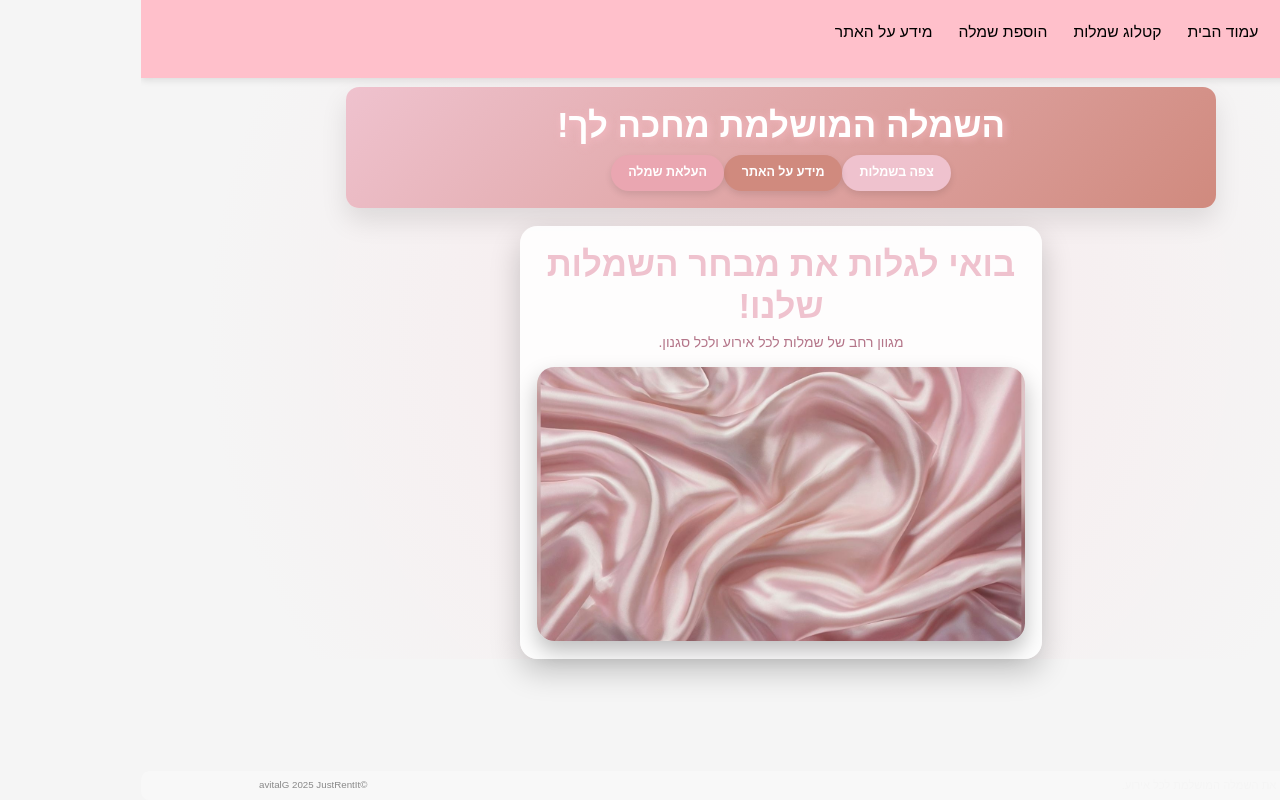
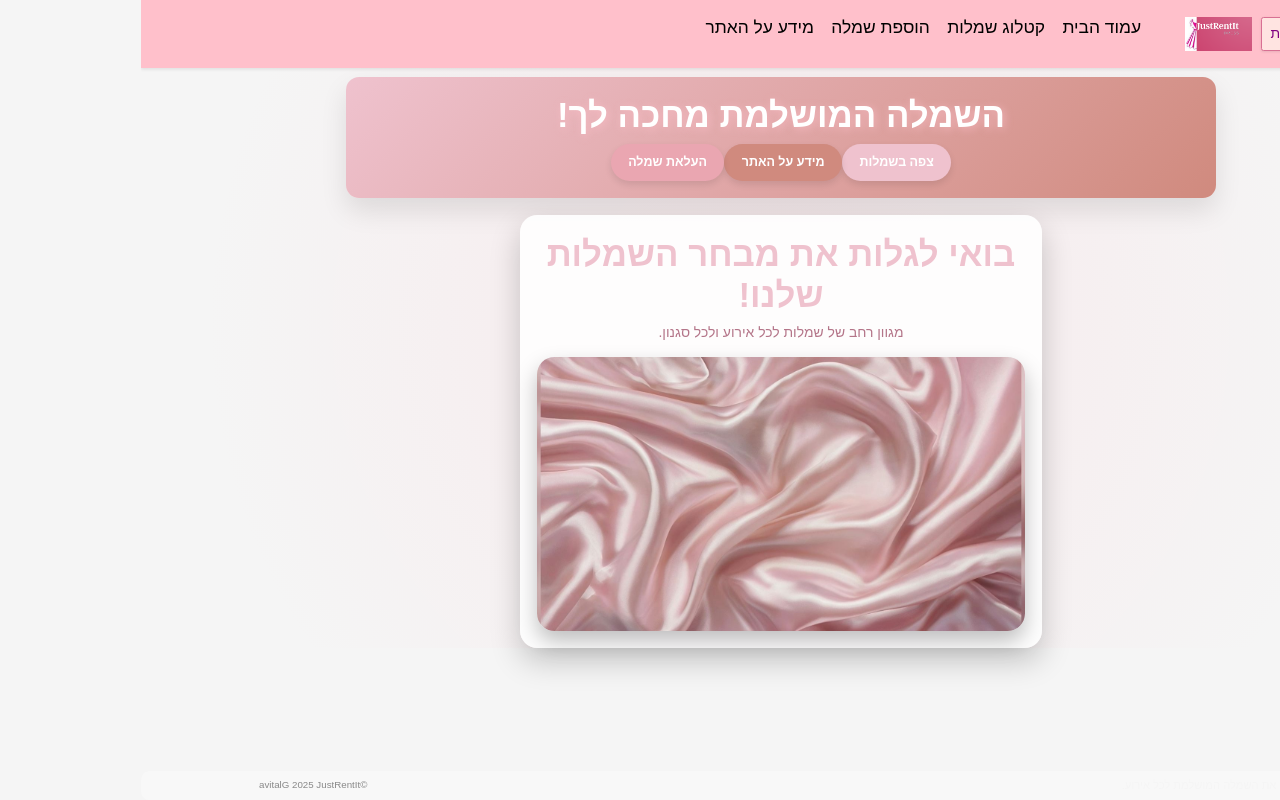
Before and after one commit to AvitalSt/JustRentIt-, a React (Create React App) app in the folder app/: page / in a window 1280 px wide. Built offline with nearby package versions, Linux system fonts and the light colour scheme; no server answers.

Commit message:
add catalog

```diff
--- a/app/package.json
+++ b/app/package.json
@@ -11,6 +11,7 @@
     "bootstrap": "^5.3.3",
     "react": "^19.0.0",
     "react-dom": "^19.0.0",
+    "react-icons": "^5.5.0",
     "react-modal": "^3.16.3",
     "react-responsive-carousel": "^3.2.23",
     "react-router-dom": "^7.2.0",
--- a/app/src/components/Navbar/Navbar.css
+++ b/app/src/components/Navbar/Navbar.css
@@ -1,7 +1,7 @@
 .navbar {
     background: rgba(255, 192, 203, 0.8);
-    box-shadow: 0 4px 8px rgba(0, 0, 0, 0.1);
-    padding: 10px 0;
+    box-shadow: 0 2px 4px rgba(0, 0, 0, 0.1);
+    padding: 8px 0;
     text-align: center;
     transition: background 0.3s ease-in-out;
 }
@@ -14,7 +14,12 @@
     display: flex;
     align-items: center;
     justify-content: space-between;
-    padding: 10px 20px;
+    padding: 8px 15px;
+}
+
+.logo-download-container {
+    display: flex;
+    align-items: center;
 }
 
 .navbar-logo {
@@ -23,24 +28,31 @@
 }
 
 .logo-img {
-    height: 50px;
+    height: 40px;
     width: auto;
-    margin-right: 15px;
+    margin-right: 10px;
 }
 
 .nav-menu {
     display: flex;
     list-style: none;
+    margin-left: auto;
+    justify-content: center;
 }
 
 .nav-item {
-    margin: 0 15px;
+    margin: 0 10px;
 }
 
 .nav-links {
     text-decoration: none;
     color: black;
-    font-size: 18px;
+    font-size: 20px;
+    transition: color 0.3s ease;
+}
+
+.nav-links:hover {
+    color: #D87093;
 }
 
 .navbar-toggle {
@@ -48,22 +60,54 @@
     flex-direction: column;
     cursor: pointer;
     position: absolute;
-    top: 15px;
-    left: 20px;
+    top: 10px;
+    left: 15px;
 }
 
 .navbar-toggle span {
-    height: 3px;
-    width: 25px;
+    height: 2px;
+    width: 20px;
     background: black;
-    margin-bottom: 4px;
-    border-radius: 5px;
+    margin-bottom: 3px;
+    border-radius: 3px;
+}
+
+.download-button {
+    background-color: #ffe4e1;
+    color: #800080;
+    padding: 6px 10px;
+    border-radius: 3px;
+    text-decoration: none;
+    font-weight: 500;
+    transition: background-color 0.3s ease, box-shadow 0.3s ease;
+    border: 1px solid #d87093;
+    font-size: 16px;
+    box-shadow: 0 1px 3px rgba(0, 0, 0, 0.1);
+    display: inline-flex;
+    align-items: center;
+}
+
+.download-button:hover {
+    background-color: #ffb6c1;
+    box-shadow: 0 2px 5px rgba(0, 0, 0, 0.15);
 }
 
 @media (max-width: 768px) {
     .navbar-container {
         flex-direction: column;
-        align-items: flex-start;
+        align-items: center;
+        padding: 5px 0;
+    }
+
+    .logo-download-container {
+        width: 100%;
+        display: flex;
+        justify-content: center;
+        margin-bottom: 5px;
+    }
+
+    .navbar-logo {
+        margin-right: 10px;
     }
 
     .nav-menu {
@@ -71,7 +115,7 @@
         flex-direction: column;
         width: 100%;
         text-align: center;
-        margin-top: 50px;
+        margin-top: 10px;
     }
 
     .nav-menu.active {
@@ -79,7 +123,7 @@
     }
 
     .nav-item {
-        margin: 10px 0;
+        margin: 5px 0;
     }
 
     .nav-links {
@@ -87,12 +131,16 @@
     }
 
     .logo-img {
-        height: 40px;
+        height: 30px;
         margin-right: 0;
-        margin-bottom: 5px;
+        margin-bottom: 0;
     }
 
     .navbar-toggle {
         display: flex;
     }
+
+    .download-button {
+        width: auto;
+    }
 }
--- a/app/src/components/Navbar/Navbar.js
+++ b/app/src/components/Navbar/Navbar.js
@@ -2,6 +2,7 @@ import React, { useState } from 'react';
 import { Link } from 'react-router-dom';
 import './Navbar.css';
 import logo from '../../assets/logo.png';
+import { FaDownload } from 'react-icons/fa';
 
 function Navbar() {
     const [isMenuOpen, setIsMenuOpen] = useState(false);
@@ -17,6 +18,11 @@ function Navbar() {
     return (
         <nav className="navbar">
             <div className="navbar-container">
+                <div className="download-container">
+                    <a href="/קטלוג.pdf" download="קטלוג.pdf" className="download-button" onClick={closeMenu}>
+                        <FaDownload style={{ marginRight: '5px' }} /> הורד קטלוג שמלות
+                    </a>
+                </div>
                 <Link to="/" className="navbar-logo" onClick={closeMenu}>
                     <img src={logo} alt="Logo" className="logo-img" />
                 </Link>
```
Also changed, not shown: 1 other file (tests, documents, lock files or other folders).
